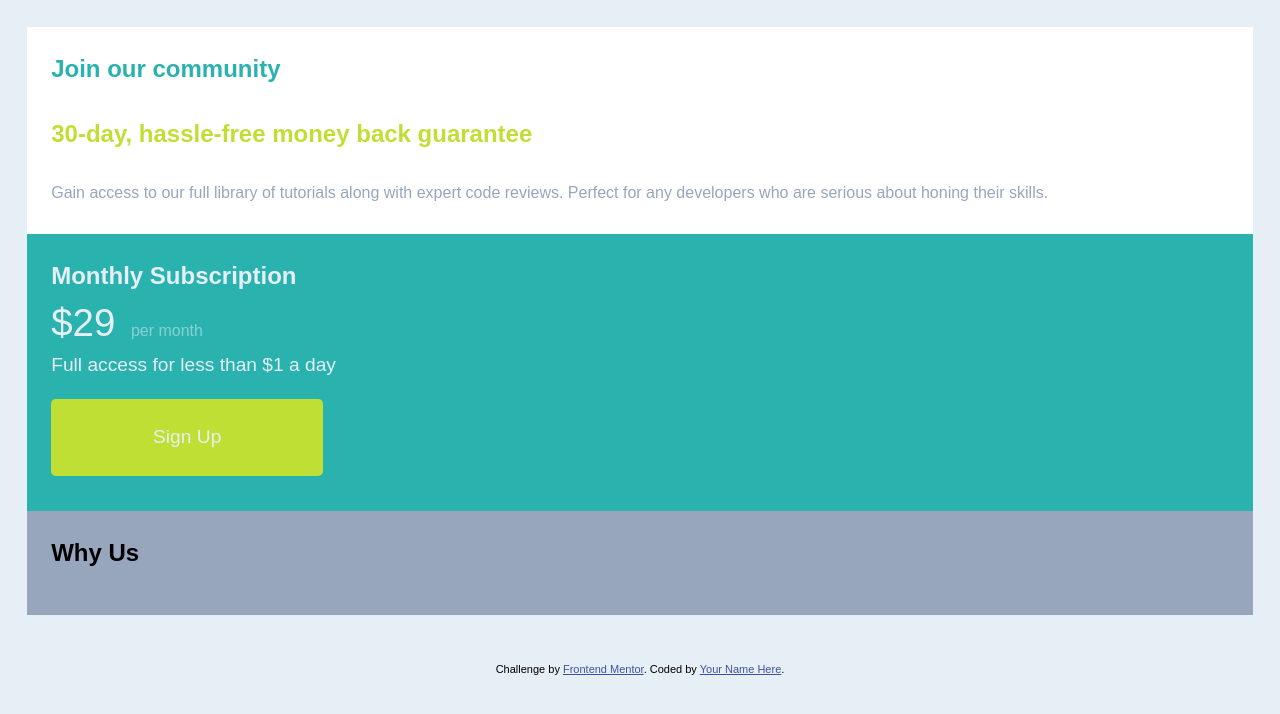
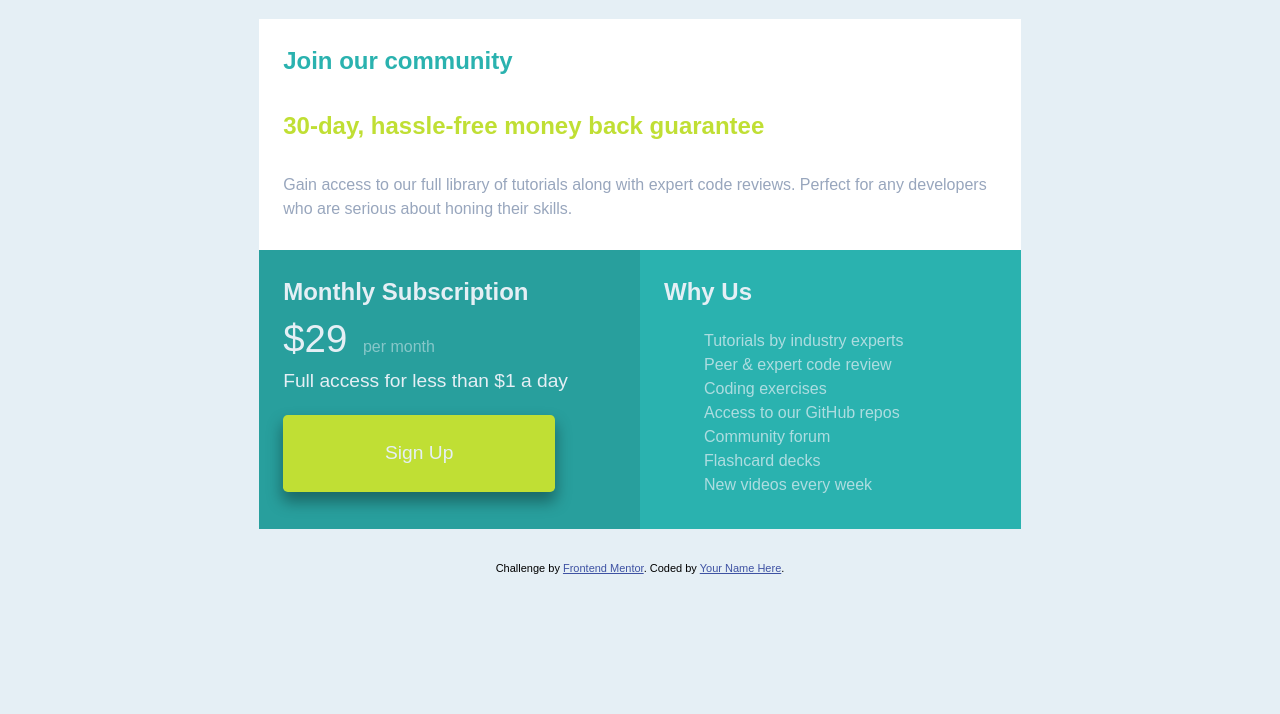
Before and after one commit to Beccix/single-price-grid-component-master, a plain HTML site: page index.html in a window 1280 px wide. Drawn offline with Linux system fonts and the light colour scheme.

Commit message:
finished project

```diff
--- a/index.html
+++ b/index.html
@@ -40,15 +40,15 @@
     </div>
 
     <div class="whyus">
-      <h1>Why Us</h1>
+      <h1 class='whyus-h1'>Why Us</h1>
       <ul>
-        <liI class='join-text'>Tutorials by industry experts</liI>
-        <liI class='join-text'>Peer &amp; expert code review</liI>
-        <liI class='join-text'>Coding exercises</liI>
-        <liI class='join-text'>Access to our GitHub repos</liI>
-        <liI class='join-text'>Community forum</liI>
-        <liI class='join-text'>Flashcard decks</liI>
-        <liI class='join-text'>New videos every week</liI>
+        <li class='whyus-text'>Tutorials by industry experts</li>
+        <li class='whyus-text'>Peer &amp; expert code review</li>
+        <li class='whyus-text'>Coding exercises</li>
+        <li class='whyus-text'>Access to our GitHub repos</li>
+        <li class='whyus-text'>Community forum</li>
+        <li class='whyus-text'>Flashcard decks</li>
+        <li class='whyus-text'>New videos every week</li>
       </ul>
     </div>
   </section>
--- a/style.css
+++ b/style.css
@@ -11,13 +11,31 @@ body {
     font-size: 16px;
     font-weight: 400, 700;
     background-color: var(--light-gray);
+    width: 50rem;
+    height: 50rem;
+}
+
+@media Only screen and (min-width: 62.5rem) {
+    body {
+        margin: 0 auto;
+    }
+    .join-community {
+        display: grid;
+        grid-template-columns: repeat(2, 1fr);
+        grid-template-rows: repeat(2, auto);
+    }
+    .community {
+        grid-column: 1 / 3;
+    }
 }
 .join-community {
-    padding: 1.2rem;
+    padding: 1.2rem 1.2rem 1.2rem 1.2rem;
+    border-radius: 0.30rem;
 }
 .community, .subscription, .whyus  {
     padding-top: 1.50rem;
     padding-left: 1.5rem;
+    padding-right: .50rem;
 }
 div h1 {
     margin-top: 0;
@@ -39,7 +57,7 @@ div h1 {
     color: var(--grayish-blue);
 }
 .subscription {
-    background-color: var(--cyan);
+    background-color: var(--dark-cyan);
     padding-bottom: 1.2rem;
 }
 .subscription-text {
@@ -77,14 +95,28 @@ div h1 {
     width: 17rem;
     margin-bottom: 1rem;
     padding: 1.5rem;
+    box-shadow: 0px 9px 15px 1px rgba(0, 0, 0, 0.35);
     border-radius: 0.30rem;
+    cursor: pointer;
 }
 .whyus {
+    background-color: var(--cyan);
+    padding-bottom: 1rem;
+}
+.whyus-text, .whyus-h1 {
+    color: var(--light-gray);
+}
 
-    background-color: var(--grayish-blue);
+li {
+    opacity: 0.70;
+    list-style-type: none;
+}
+.attribution {
+    text-align: center;
 }
 :root {
     --cyan: hsl(179, 62%, 43%);
+    --dark-cyan: hsl(179, 60%, 39%);
     --bright-yellow: hsl(71, 73%, 54%);
     --light-gray: hsl(204, 43%, 93%);
     --grayish-blue: hsl(218, 22%, 67%);
```
